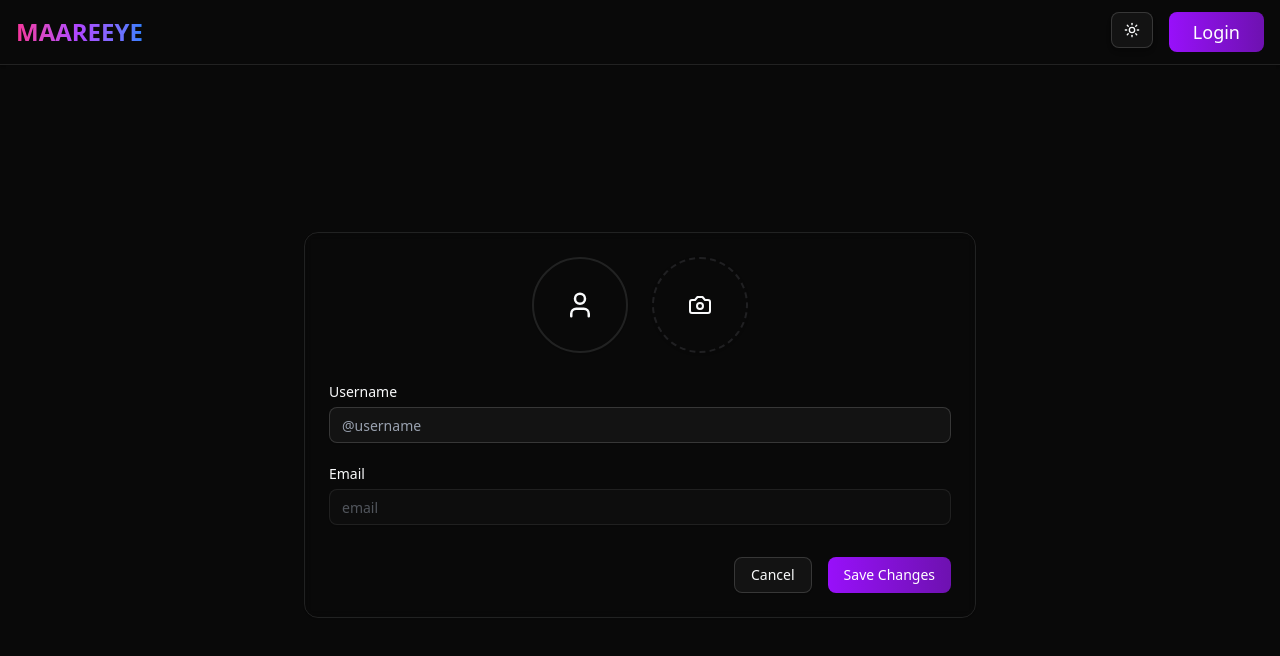
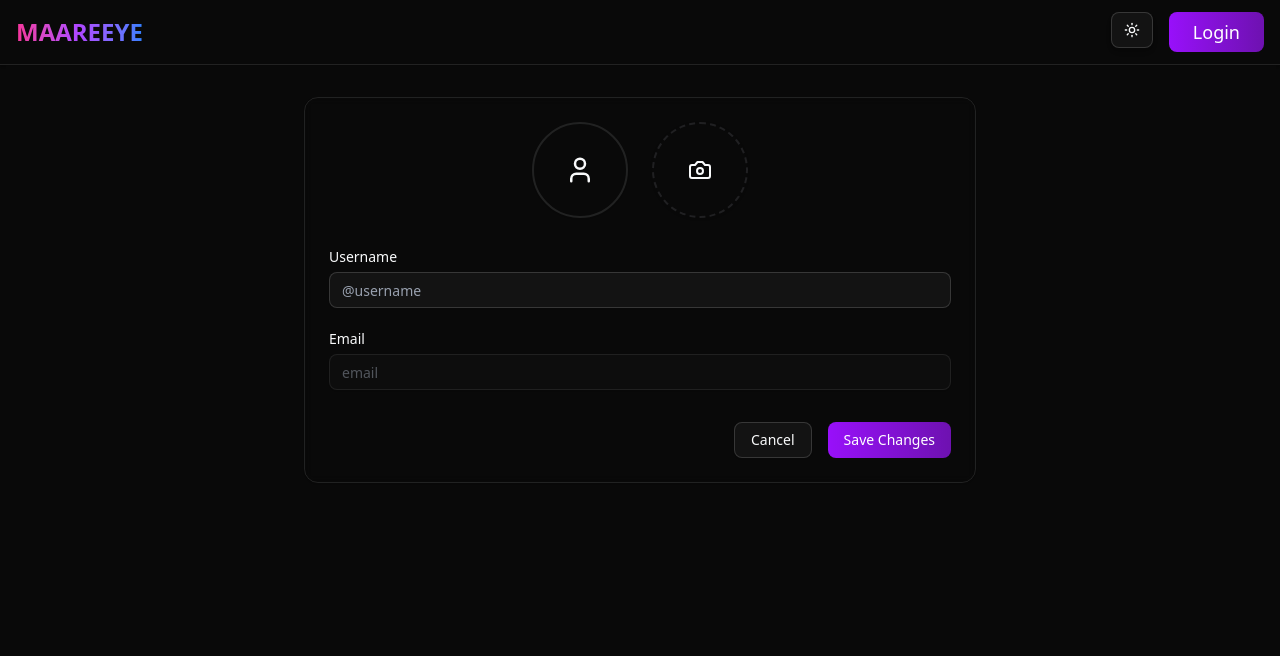
Before and after one commit to shiinedev/Maareeye, a React (Vite) app: page /profile in a window 1280 px wide. Shown: the top 656 px of the page. Built offline with nearby package versions, Linux system fonts and the light colour scheme.

Commit message:
🧼 fix(layout): hide navbar on auth pages like signin and signup

```diff
--- a/src/App.jsx
+++ b/src/App.jsx
@@ -6,7 +6,6 @@ function App() {
 
   return (
     <>
-     <Navbar />
      <main>
      <Outlet />
      </main>
--- a/src/components/HeroSection.jsx
+++ b/src/components/HeroSection.jsx
@@ -1,9 +1,11 @@
 import React from 'react'
 import { Button } from "./ui/button"
+import Navbar from './Navbar'
 const HeroSection = () => {
   return (
     <div className='min-h-screen flex flex-col'>
       {/* Main Content */}
+      <Navbar />
       <main className="flex-1 flex flex-col items-center justify-center text-center px-4 relative">
         <div className="max-w-3xl mx-auto mb-24 z-10">
           <h1 className="text-5xl md:text-6xl font-bold mb-4">
--- a/src/components/Navbar.jsx
+++ b/src/components/Navbar.jsx
@@ -37,8 +37,7 @@ const Navbar = () => {
         </Link>
       </div>
       {/* theme and login */}
-      <div className="flex space-x-4">
-        <Button
+      <div className="flex space-x-4">         <Button
           variant="outline"
           onClick={() => setTheme(theme === "dark" ? "light" : "dark")}
           className="shadow-md">
@@ -59,17 +58,12 @@ const Navbar = () => {
                 <DropdownMenuContent className="max-w-70 mt-2 mr-3">
                   <DropdownMenuLabel>
                     <div className="flex items-center space-x-4">
-                      <div>
-                        {profile?.avatar_url ? (
-                          <Avatar>
-                            <AvatarImage src={profile?.avatar_url} />
-                          </Avatar>
-                        ) : (
-                          <Avatar className="w-8 h-8 rounded-full">
-                            <User size={30} />
-                          </Avatar>
-                        )}
-                      </div>
+                    <Avatar>
+                      <AvatarImage src={profile?.avatar_url} />
+                      <AvatarFallback >
+                        <User size={40} />
+                      </AvatarFallback>
+                    </Avatar>
                       <div className="flex flex-col">
                         <p className="capitalize">{profile?.username}</p>
                         <p className="text-gray-400">{user?.email}</p>
--- a/src/index.css
+++ b/src/index.css
@@ -67,7 +67,7 @@
   --chart-3: oklch(0.398 0.07 227.392);
   --chart-4: oklch(0.828 0.189 84.429);
   --chart-5: oklch(0.769 0.188 70.08);
-  --sidebar: oklch(0.985 0.002 247.839);
+  --sidebar: oklch(1 0 0);
   --sidebar-foreground: oklch(0.13 0.028 261.692);
   --sidebar-primary: oklch(0.21 0.034 264.665);
   --sidebar-primary-foreground: oklch(0.985 0.002 247.839);
@@ -101,7 +101,7 @@
   --chart-3: oklch(0.769 0.188 70.08);
   --chart-4: oklch(0.627 0.265 303.9);
   --chart-5: oklch(0.645 0.246 16.439);
-  --sidebar: oklch(0.21 0.034 264.665);
+  --sidebar: oklch(0.14 0.00 0);
   --sidebar-foreground: oklch(0.985 0.002 247.839);
   --sidebar-primary: oklch(0.488 0.243 264.376);
   --sidebar-primary-foreground: oklch(0.985 0.002 247.839);
--- a/src/pages/Profile.jsx
+++ b/src/pages/Profile.jsx
@@ -8,6 +8,7 @@ import { useAuth } from "@/context/AuthContext";
 import { toast } from "sonner";
 import supabase from "@/utils/supabase";
 import { uploadImage } from "@/utils/storage";
+import Navbar from "@/components/Navbar";
 
 export default function Profile() {
   const { user, profile ,isLoading} = useAuth();
@@ -95,7 +96,9 @@ export default function Profile() {
 
 
   return (
-    <div className="min-h-[90vh] flex items-center justify-center  px-4">
+    <div className="min-h-screen">
+      <Navbar />
+      <div className="flex items-center justify-center mt-8  px-4">
       <form onSubmit={handleSubmit} className="w-full max-w-2xl md:mx-auto space-y-8 p-6  backdrop-blur-xs rounded-xl border  shadow-xs">
         <div  className="flex items-center justify-center gap-6">
           <Avatar className="h-24 w-24 rounded-full border-2  shadow-xs">
@@ -152,6 +155,7 @@ export default function Profile() {
             </Button>
         </div>
       </form>
+      </div>
     </div>
   );
 }
```
Also changed, not shown: src/pages/data.json (renamed from src/app/dashboard/data.json).
